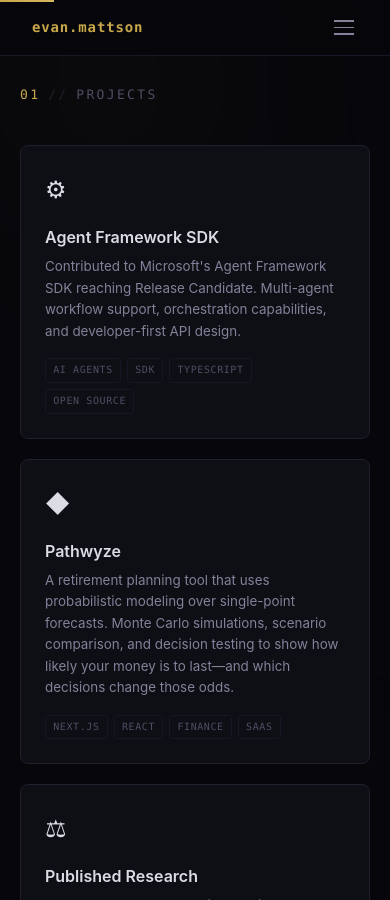
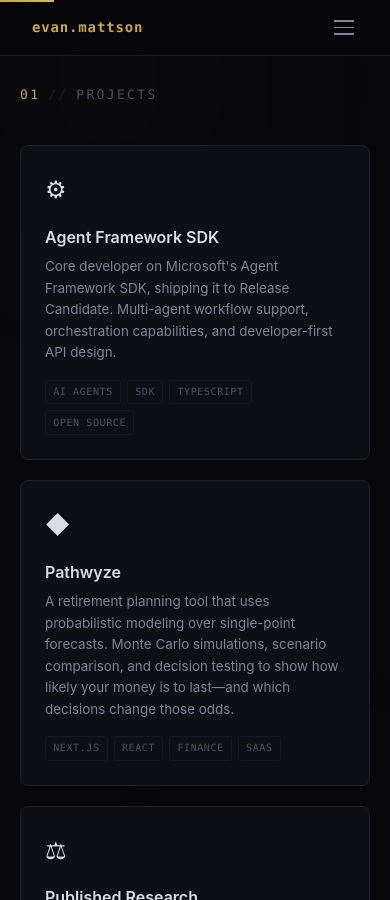
Before and after one commit to moonbox3/evan-cv, a Jekyll site: the page built from index.html, in a window 390 px wide and 900 px high, scrolled down 772 px. Built offline with Jekyll 4.4.1, drawn with Linux system fonts in a browser that asks for light colours.

Commit message:
Fix mobile nav overflow and update Agent Framework SDK description

```diff
--- a/_layouts/default.html
+++ b/_layouts/default.html
@@ -967,7 +967,9 @@
         flex-direction: column;
         align-items: center;
         justify-content: center;
-        gap: 2rem;
+        gap: 1.5rem;
+        padding: var(--nav-h) 2rem 2rem;
+        overflow-y: auto;
         background: rgba(7, 7, 11, 0.97);
         backdrop-filter: blur(24px);
         -webkit-backdrop-filter: blur(24px);
--- a/index.html
+++ b/index.html
@@ -31,7 +31,7 @@
       <span class="project-icon" aria-hidden="true">&#9881;</span>
       <h3 class="project-name">Agent Framework SDK</h3>
       <p class="project-desc">
-        Contributed to Microsoft's Agent Framework SDK reaching Release Candidate.
+        Core developer on Microsoft's Agent Framework SDK, shipping it to Release Candidate.
         Multi-agent workflow support, orchestration capabilities, and developer-first API design.
       </p>
       <div class="project-tags">
```
